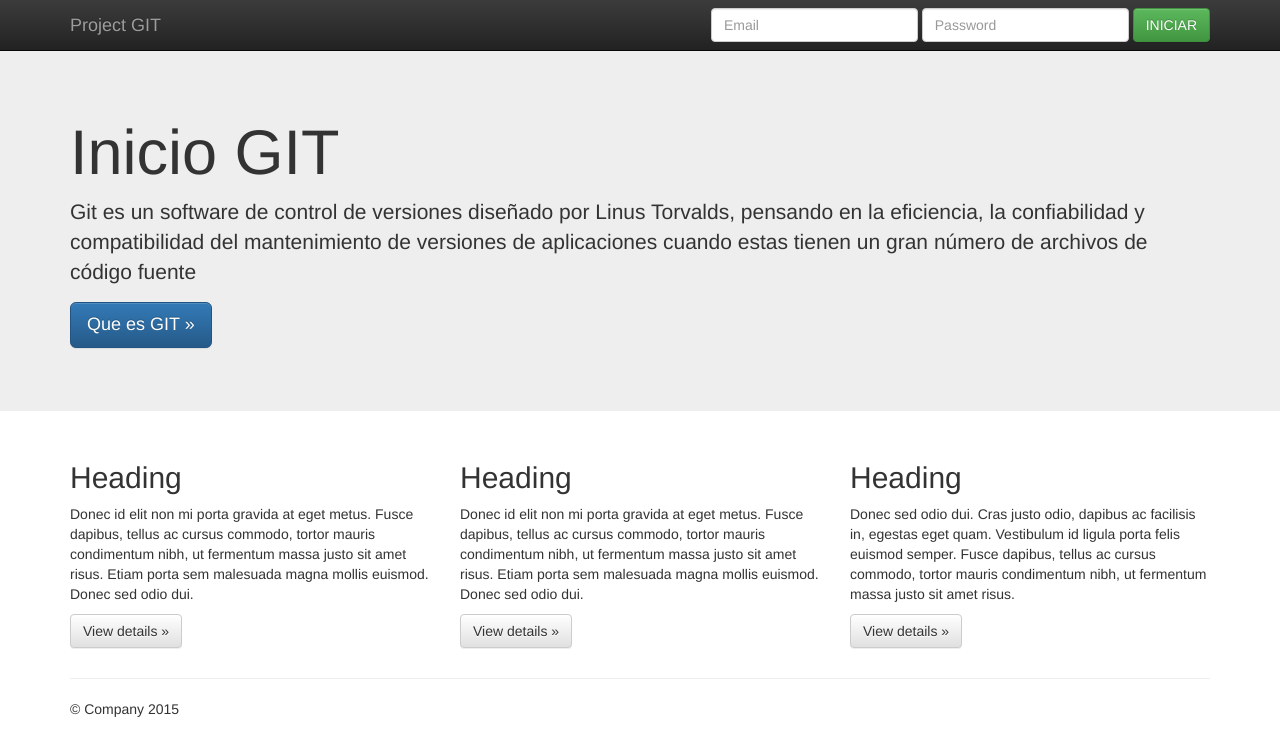
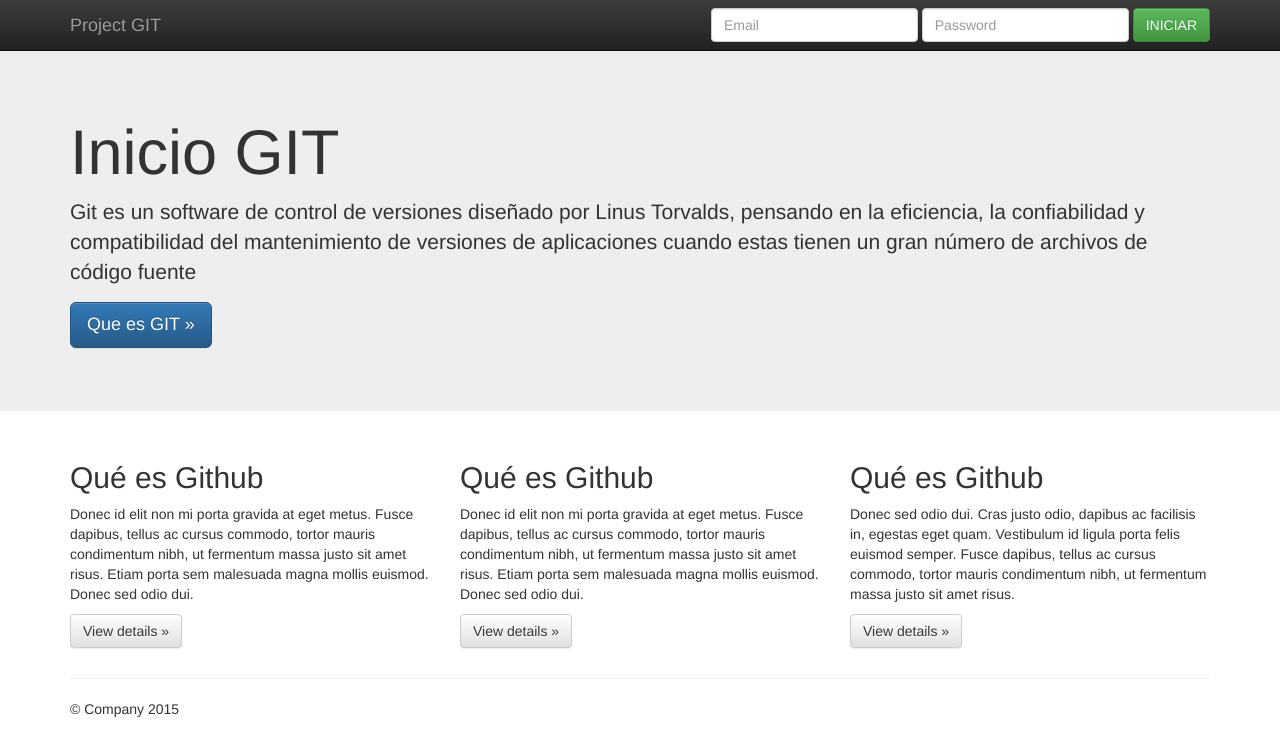
Before and after one commit to dnunezcc/cursogit, a plain HTML site: page index.html in a window 1280 px wide. Drawn offline with nearby package versions, Linux system fonts and the light colour scheme.

Commit message:
se agrega cambio 5

```diff
--- a/index.html
+++ b/index.html
@@ -65,17 +65,17 @@
       <!-- Example row of columns -->
       <div class="row">
         <div class="col-md-4">
-          <h2>Heading</h2>
+          <h2>Qué es Github</h2>
           <p>Donec id elit non mi porta gravida at eget metus. Fusce dapibus, tellus ac cursus commodo, tortor mauris condimentum nibh, ut fermentum massa justo sit amet risus. Etiam porta sem malesuada magna mollis euismod. Donec sed odio dui. </p>
           <p><a class="btn btn-default" href="#" role="button">View details &raquo;</a></p>
         </div>
         <div class="col-md-4">
-          <h2>Heading</h2>
+          <h2>Qué es Github</h2>
           <p>Donec id elit non mi porta gravida at eget metus. Fusce dapibus, tellus ac cursus commodo, tortor mauris condimentum nibh, ut fermentum massa justo sit amet risus. Etiam porta sem malesuada magna mollis euismod. Donec sed odio dui. </p>
           <p><a class="btn btn-default" href="#" role="button">View details &raquo;</a></p>
        </div>
         <div class="col-md-4">
-          <h2>Heading</h2>
+          <h2>Qué es Github</h2>
           <p>Donec sed odio dui. Cras justo odio, dapibus ac facilisis in, egestas eget quam. Vestibulum id ligula porta felis euismod semper. Fusce dapibus, tellus ac cursus commodo, tortor mauris condimentum nibh, ut fermentum massa justo sit amet risus.</p>
           <p><a class="btn btn-default" href="#" role="button">View details &raquo;</a></p>
         </div>
```
